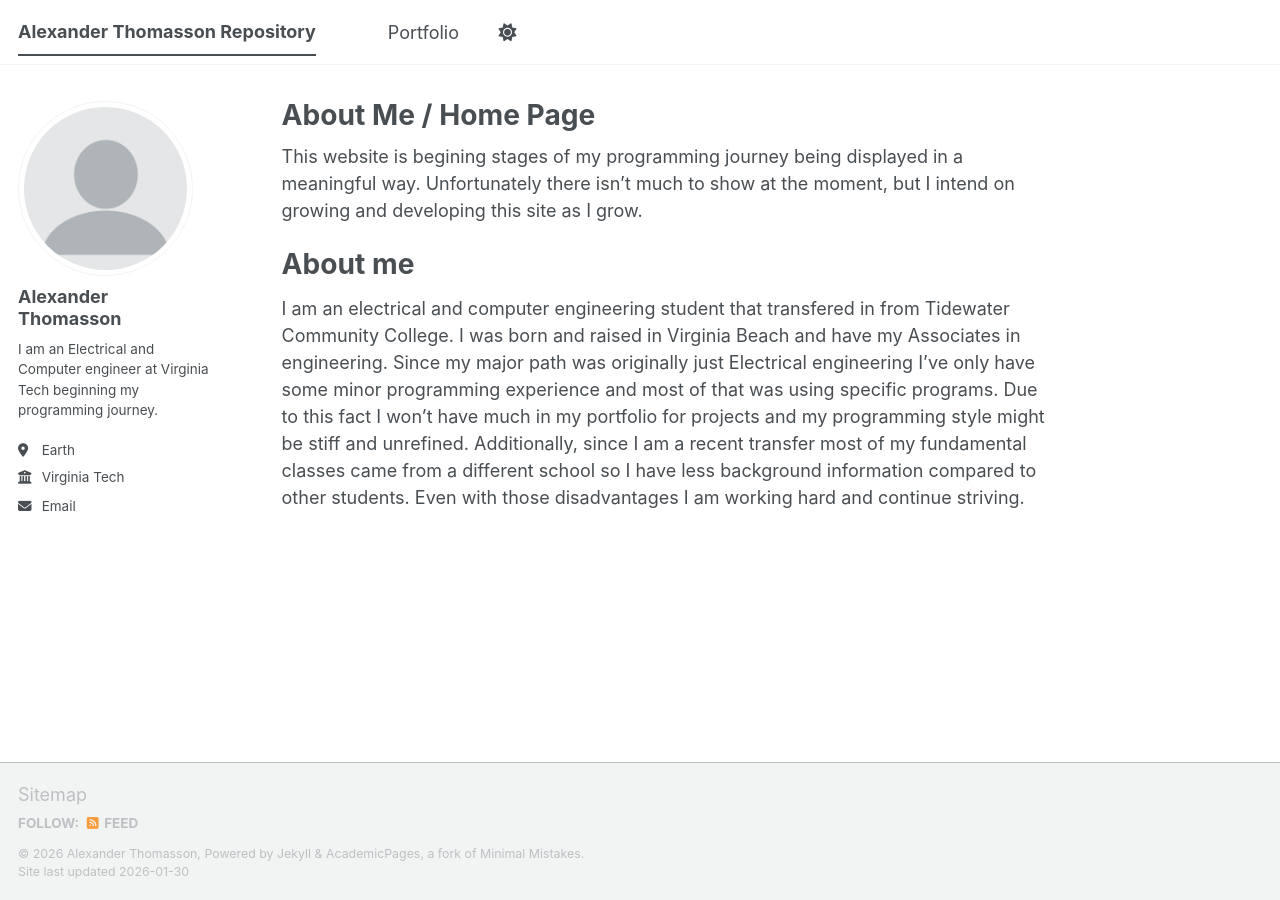
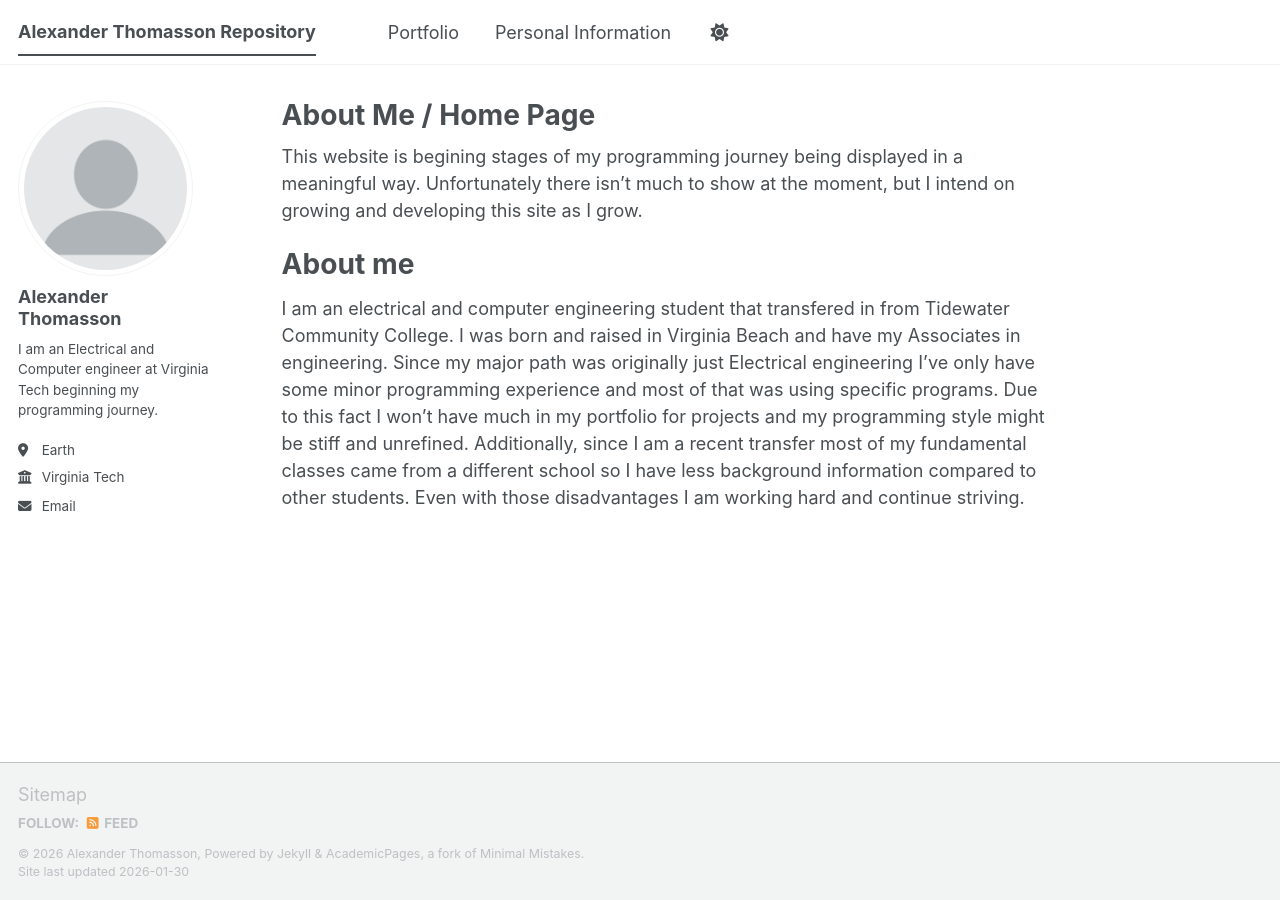
Before and after one commit to AlexanderThomasson/AlexanderThomasson.github.io, a Jekyll site: the page built from _pages/about.md, in a window 1280 px wide. Built offline with Jekyll 4.4.1, drawn with Linux system fonts in a browser that asks for light colours; a script bundle is joined from its source files by our own code; library files that are not in the unit come from our copies.

Commit message:
Update navigation.yml
added personalInfo to navigation bar

```diff
--- a/_data/navigation.yml
+++ b/_data/navigation.yml
@@ -31,3 +31,6 @@ main:
 
   #- title: "Guide"
   #  url: /markdown/
+
+  - title: "Personal Information"
+    url: /personalInfo/
```
